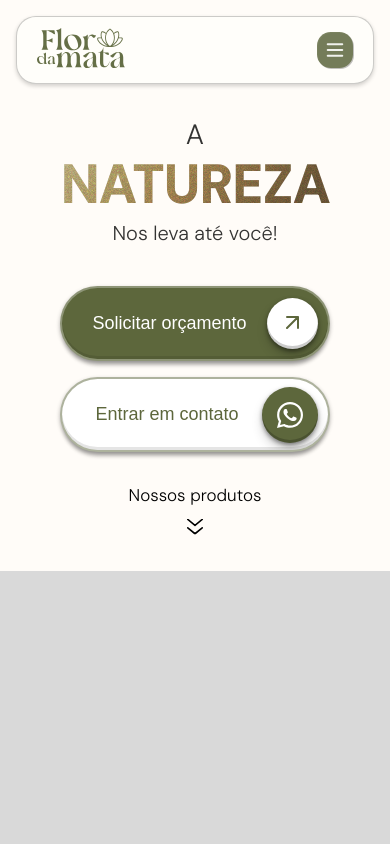
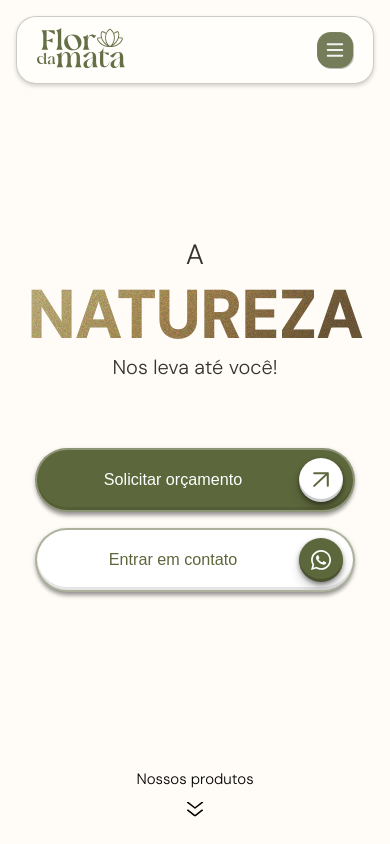
Before and after one commit to devmrqs/Flor-da-mata, a React (Vite) app: page / in a window 390 px wide. Shown: the top 844 px of the page. Built offline with nearby package versions, Linux system fonts and the light colour scheme.

Commit message:
feat: torna o hero e os botões totalmente responsivos

```diff
--- a/src/components/Button/Button.jsx
+++ b/src/components/Button/Button.jsx
@@ -14,6 +14,8 @@ const DURATION_MAIN = 0.55;
 const DURATION_SOFT = 0.4;
 const EASE_MAIN = "power4.inOut";
 const EASE_SOFT = "power3.out";
+// precisa espelhar o `gap` do .btn no CSS — é pra cá que a saída volta
+const REST_GAP = 12;
 
 const Button = ({ label, variant, icon, size, onClick }) => {
   const btnRef = useRef(null);
@@ -67,7 +69,7 @@ const Button = ({ label, variant, icon, size, onClick }) => {
     });
 
     gsap.to(btnRef.current, {
-      gap: 20,
+      gap: REST_GAP,
       duration: DURATION_MAIN,
       ease: EASE_MAIN,
     });
--- a/src/components/Button/Button.module.css
+++ b/src/components/Button/Button.module.css
@@ -1,13 +1,19 @@
+/* Medidas fluidas: encolhem em telas pequenas e chegam ao tamanho original
+   (270x75) a partir de ~990px, então o desktop fica igual ao de antes.
+   min-width: fit-content é a rede de segurança — se o rótulo não couber na
+   largura calculada, o botão cresce em vez de cortar o texto (o overflow:
+   hidden aqui existe para a animação de "engolir", não para truncar). */
 .btn {
   display: flex;
   flex-direction: row;
   justify-content: space-between;
   align-items: center;
-  width: 270px;
-  height: 75px;
-  font-size: 18px;
-  padding: 25px 10px;
-  gap: 20px;
+  width: clamp(15.625rem, 13.5rem + 5.5vw, 16.875rem);
+  min-width: fit-content;
+  height: clamp(4rem, 3.5rem + 1.5vw, 4.6875rem);
+  font-size: clamp(1rem, 0.95rem + 0.25vw, 1.125rem);
+  padding: 0 0.625rem;
+  gap: 12px; /* espelhado em REST_GAP no Button.jsx */
   border-radius: 80px;
   user-select: none;
   overflow: hidden;
@@ -15,6 +21,13 @@
     rgba(0, 0, 0, 0.3) 0px 2px 4px 0px,
     rgba(0, 0, 0, 0.2) 0px 7px 4px -3px,
     inset rgba(0, 0, 0, 0.1) 0px -3px 0px 0px;
+}
+
+/* contrapeso invisível: com space-between, mantém o rótulo centrado
+   em vez de colado na borda esquerda */
+.spacer {
+  flex: 0 0 auto;
+  width: 0;
 }
 
 .label {
@@ -34,9 +47,17 @@
   color: #5d673c;
 }
 
-.arrowWrapper {
-  background: #ffffff;
-  padding: 15px 19px;
+/* Os dois círculos tinham diâmetros diferentes (43px na seta, 56px no
+   WhatsApp) porque o tamanho saía de padding + ícone, e os ícones têm
+   tamanhos distintos. Agora o diâmetro é explícito e igual nos dois. */
+.arrowWrapper,
+.wppIconWrapper {
+  flex: 0 0 auto;
+  display: flex;
+  align-items: center;
+  justify-content: center;
+  width: clamp(2.75rem, 2.4rem + 1vw, 3.125rem);
+  height: clamp(2.75rem, 2.4rem + 1vw, 3.125rem);
   border-radius: 300px;
   box-shadow:
     rgba(0, 0, 0, 0.4) 0px 2px 4px,
@@ -44,39 +65,36 @@
     rgba(0, 0, 0, 0.2) 0px -3px 0px inset;
 }
 
-.wppWrapper {
+.arrowWrapper {
+  background: #ffffff;
+}
+
+/* Calibrado em % do círculo, não em px iguais: a seta é traço fino sobre
+   fundo claro (lê leve), o WhatsApp é massa sólida branca sobre verde
+   (lê pesado). Alvo: seta ~34%, WhatsApp ~44% do diâmetro. */
+.arrowWrapper img {
+  width: clamp(0.9375rem, 0.88rem + 0.255vw, 1.0625rem);
   height: auto;
-  width: 26px;
-  margin-top: 3px;
 }
 
 .wppIconWrapper {
   background: #5d673c;
-  padding: 15px 15px;
-  border-radius: 300px;
-
-  display: flex;
-  align-items: center;
-  justify-content: center;
-
-  box-shadow:
-    rgba(0, 0, 0, 0.4) 0px 2px 4px,
-    rgba(0, 0, 0, 0.3) 0px 7px 13px -3px,
-    rgba(0, 0, 0, 0.2) 0px -3px 0px inset;
 }
 
 .wppIcon {
+  width: clamp(1.25rem, 1.19rem + 0.26vw, 1.375rem);
   height: auto;
-  width: 26px;
   filter: brightness(0) invert(1);
 }
 
 .small {
-  width: 250px;
-  height: 70px;
-  font-size: 16px;
+  width: clamp(13.75rem, 12rem + 4.5vw, 15.625rem);
+  height: clamp(3.75rem, 3.4rem + 1.2vw, 4.375rem);
+  font-size: clamp(0.9375rem, 0.9rem + 0.2vw, 1rem);
 }
 
-.small .arrowWrapper {
-  padding: 14px 18px;
+.small .arrowWrapper,
+.small .wppIconWrapper {
+  width: clamp(2.5rem, 2.2rem + 0.9vw, 2.875rem);
+  height: clamp(2.5rem, 2.2rem + 0.9vw, 2.875rem);
 }
--- a/src/components/NaturezaText/NaturezaText.module.css
+++ b/src/components/NaturezaText/NaturezaText.module.css
@@ -5,12 +5,17 @@
   text-align: center;
 }
 
+/* Proporção decrescente: ocupa ~92vw no celular (onde precisa dominar a tela)
+   e vai afinando até ~72vw no monitor grande — sem degraus de breakpoint.
+   max-height é a válvula de segurança para telas baixas (notebook 768px,
+   celular deitado): impede que a palavra sozinha estoure o hero. */
 .naturezaSvg {
   display: block;
-  width: 72vw;
+  width: min(92vw, 6rem + 67vw);
   max-width: 1522px;
+  max-height: clamp(3rem, 30svh, 16.5rem);
   height: auto;
-  margin-bottom: 10px;
+  margin-bottom: clamp(0.35rem, 1vh, 0.625rem);
 }
 
 .naturezaText {
--- a/src/pages/Home/Home.jsx
+++ b/src/pages/Home/Home.jsx
@@ -82,6 +82,9 @@ const Home = () => {
             pinSpacing: false,
             scrub: 0.8,
             invalidateOnRefresh: true,
+            // barra de endereço do celular some/aparece e muda a altura da
+            // viewport: sem isso o ScrollTrigger recalcula e dá tranco no pin
+            ignoreMobileResize: true,
           },
         });
 
@@ -101,18 +104,24 @@ const Home = () => {
   return (
     <main>
       <section className={styles.main} ref={heroRef}>
+        <div className={styles.heroContent}>
           <p className={styles.textA}>A</p>
           <div className={styles.naturezaWrapper}>
             <NaturezaText />
           </div>
           <p className={styles.textSlogan}>Nos leva até você!</p>
           <div className={styles.containerBtn}>
-          <Button label="Solicitar orçamento" variant="primary" icon="arrow" />
+            <Button
+              label="Solicitar orçamento"
+              variant="primary"
+              icon="arrow"
+            />
             <Button
               label="Entrar em contato"
               variant="secondary"
               icon="whatsapp"
             />
+          </div>
         </div>
         <div className={styles.enddingPage}>
           <p>Nossos produtos</p>
--- a/src/pages/Home/Home.module.css
+++ b/src/pages/Home/Home.module.css
@@ -1,11 +1,54 @@
+/* O hero ocupa exatamente o que sobra da viewport abaixo da navbar.
+   Duas consequências: a deixa de scroll ("Nossos produtos" + seta) nunca cai
+   fora da tela, e o pin do ScrollTrigger passa a durar 1 tela de scroll em
+   qualquer device — mesma experiência no celular e no monitor grande.
+   svh (e não vh) mantém a altura estável quando a barra de endereço do
+   celular aparece/some, evitando tranco no meio do pin. */
 .main {
+  min-height: calc(100vh - var(--nav-offset));
+  min-height: calc(100svh - var(--nav-offset));
   display: flex;
   flex-direction: column;
   align-items: center;
-  margin-top: 2rem;
   padding: 0 1.25rem;
   user-select: none;
   text-align: center;
+}
+
+/* absorve a sobra vertical e centra o conteúdo principal;
+   o .enddingPage fica ancorado no rodapé do hero */
+.heroContent {
+  flex: 1;
+  display: flex;
+  flex-direction: column;
+  align-items: center;
+  justify-content: center;
+  width: 100%;
+}
+
+/* Tipografia escala com a LARGURA (vw), sem os degraus dos breakpoints */
+.textA {
+  font-family: "DM Sans", sans-serif;
+  font-weight: 300;
+  font-size: clamp(1.75rem, 1.2rem + 1.75vw, 2.8125rem);
+  color: rgba(0, 0, 0, 0.8);
+  margin-bottom: clamp(0.2rem, 0.7vh, 0.625rem);
+}
+
+.naturezaWrapper {
+  display: flex;
+  justify-content: center;
+  width: 100%;
+}
+
+/* Espaçamento vertical escala com a ALTURA (vh): comprime sozinho em
+   notebook 768px sem precisar de breakpoint de largura */
+.textSlogan {
+  font-family: "DM Sans", sans-serif;
+  font-weight: 300;
+  font-size: clamp(1.25rem, 0.85rem + 1.3vw, 2.0625rem);
+  color: rgba(0, 0, 0, 0.8);
+  margin-bottom: clamp(1.5rem, 8vh, 5.625rem);
 }
 
 .containerBtn {
@@ -14,94 +57,48 @@
   align-items: center;
   justify-content: center;
   gap: 1rem;
-  margin-bottom: 2rem;
   width: 100%;
   max-width: 20rem;
 }
 
-.textA {
-  font-family: "DM Sans", sans-serif;
-  font-weight: 300;
-  font-size: 1.75rem;
-  color: rgba(0, 0, 0, 0.8);
-  margin-bottom: 0.2rem;
-}
-
-.textSlogan {
-  font-family: "DM Sans", sans-serif;
-  font-weight: 300;
-  font-size: 1.25rem;
-  color: rgba(0, 0, 0, 0.8);
-  margin-bottom: 2.5rem;
+/* empilhados, os dois botões ocupam a largura toda do container: garante
+   largura igual entre eles (os rótulos têm tamanhos diferentes) e dá folga
+   de sobra pro texto no celular */
+@media (max-width: 47.99rem) {
+  .containerBtn > button {
+    width: 100%;
+  }
 }
 
 .enddingPage {
   display: flex;
   flex-direction: column;
   align-items: center;
-  margin-bottom: 0.625rem;
   gap: 0.625rem;
+  padding-block: clamp(1rem, 3vh, 2rem) clamp(1rem, 3.5vh, 2.5rem);
 }
 
 .enddingPage p {
   font-family: "DM Sans", sans-serif;
   font-weight: 300;
-  font-size: 1.0625rem;
+  font-size: clamp(0.9375rem, 0.85rem + 0.25vw, 1.0625rem);
 }
 
 .enddingPage img {
   width: 1rem;
   height: auto;
-  margin-bottom: 1.875rem;
 }
 
-.naturezaWrapper {
-  display: flex;
-  justify-content: center;
-  width: 100%;
-}
-
+/* Único breakpoint que sobra: mudança de layout (coluna → linha),
+   que clamp() não resolve */
 @media (min-width: 48rem) {
   .main {
-    margin-top: 4.5rem;
     padding: 0 2rem;
   }
 
   .containerBtn {
     flex-direction: row;
-    gap: 1.5rem;
-    margin-bottom: 3rem;
+    gap: clamp(1.5rem, 1rem + 1.4vw, 2.1875rem);
     max-width: none;
-    align-items: center;
-  }
-
-  .textA {
-    font-size: 2.25rem;
-  }
-
-  .textSlogan {
-    font-size: 1.625rem;
-    margin-bottom: 3.5rem;
   }
 }
-
-@media (min-width: 64rem) {
-  .main {
-    margin-top: 7.5rem;
-  }
-
-  .containerBtn {
-    gap: 2.1875rem;
-    margin-bottom: 3.125rem;
-  }
-
-  .textA {
-    font-size: 2.8125rem;
-    margin-bottom: 0.625rem;
-  }
-
-  .textSlogan {
-    font-size: 2.0625rem;
-    margin-bottom: 5.625rem;
-  }
-}
--- a/src/style/global.css
+++ b/src/style/global.css
@@ -1,4 +1,10 @@
 /* Fontes carregadas via <link> no index.html, não @import (evita FOUT) */
+
+:root {
+  /* altura reservada pela navbar fixa — fonte única de verdade: o padding do
+     conteúdo e o cálculo de altura do hero saem daqui */
+  --nav-offset: clamp(5.25rem, 3.9rem + 4.2vw, 7.8125rem);
+}
 
 * {
   margin: 0;
@@ -14,21 +20,9 @@ body {
   overflow: hidden;
 }
 
-/* padding-top compensa a navbar fixa, some breakpoint por breakpoint */
+/* padding-top compensa a navbar fixa */
 #smooth-content {
   overflow: visible;
   width: 100%;
-  padding-top: 5.25rem;
+  padding-top: var(--nav-offset);
 }
-
-@media (min-width: 48rem) {
-  #smooth-content {
-    padding-top: 6.25rem;
-  }
-}
-
-@media (min-width: 64rem) {
-  #smooth-content {
-    padding-top: 7.8125rem;
-  }
-}
```
Also changed, not shown: src/assets/images/arrowDiagonal.svg. Lines whose indentation alone changed are shown as unchanged.
